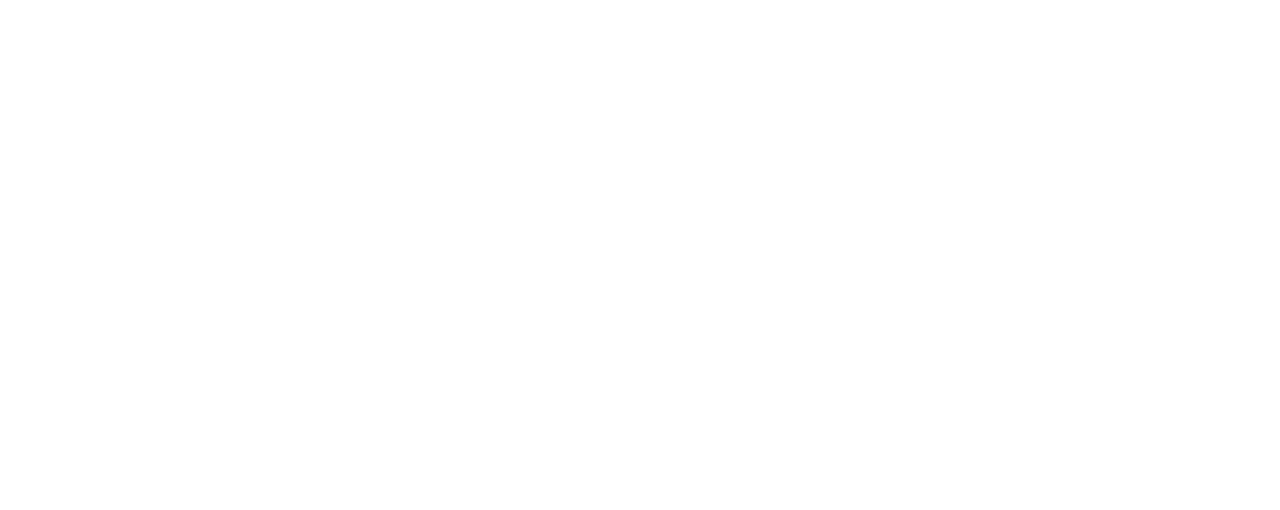
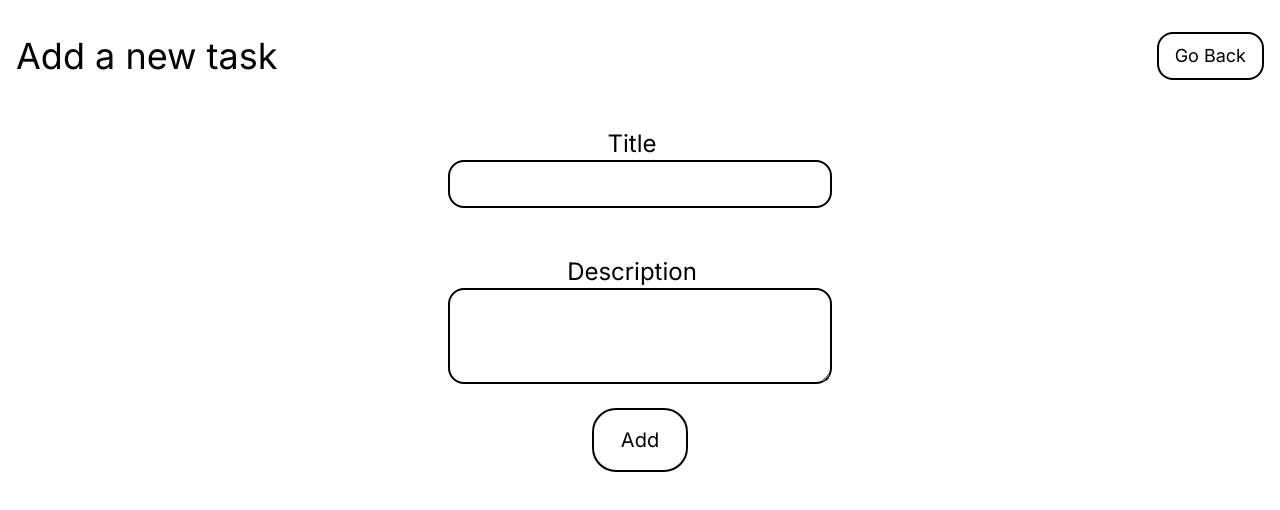
Before and after one commit to jazlan01/todo-next, a Next.js app in the folder todo/: page /new in a window 1280 px wide. Shown: the top 510 px of the page. Built offline with nearby package versions, Linux system fonts and the light colour scheme.

Commit message:
Refactored list to a client-side component, added the ability to add tasks, refactored context

```diff
--- a/todo/app/new/layout.tsx
+++ b/todo/app/new/layout.tsx
@@ -1,24 +1,24 @@
-import '../globals.css'
-import type { Metadata } from 'next'
-import { Inter } from 'next/font/google'
+import "../globals.css";
+import type { Metadata } from "next";
+import { Inter } from "next/font/google";
+import { ContextProvider } from "@/common/context";
 
-const inter = Inter({ subsets: ['latin'] })
+const inter = Inter({ subsets: ["latin"] });
 
 export const metadata: Metadata = {
-  title: 'To Do App',
-  description: 'An app for maintaining a list of tasks to do. All done locally on your system.',
-}
+  title: "To Do App",
+  description:
+    "An app for maintaining a list of tasks to do. All done locally on your system.",
+};
 
-export default function NewLayout({
-  children,
-}: {
-  children: React.ReactNode
-}) {
+export default function NewLayout({ children }: { children: React.ReactNode }) {
   return (
     <html lang="en">
-      <body className={` ${inter.className} container mx-auto p-4 pt-8 dark:text-white light:text-black h-screen`} >
-          {children}
-        </body>
+      <body
+        className={` ${inter.className} container mx-auto p-4 pt-8 pb-24 dark:text-white light:text-black h-screen overflow-scroll`}
+      >
+        <ContextProvider>{children}</ContextProvider>
+      </body>
     </html>
-  )
+  );
 }
--- a/todo/app/new/page.tsx
+++ b/todo/app/new/page.tsx
@@ -1,7 +1,45 @@
-export default function NewItem () {
-    return (
-        <div>
+'use client';
+import { Context } from "@/common/context";
+import { useContext, useState } from "react";
+import Link from "next/link";
+import { redirect } from 'next/navigation'
 
-        </div>
-    )
+export default function NewItem() {
+
+    const { addItem } = useContext(Context);
+
+    const [title, setTitle] = useState<string>('');
+    const [description, setDescription] = useState<string>('');
+
+    const onClickHandler = () => {
+        console.log(title, description);
+        addItem(title, description);
+        redirect('/');
+    }
+
+    const onTitleChange = (e : any) => {
+        setTitle(e.target.value);
+    };
+
+    const onDescriptionChange = (e : any) => {
+        setDescription(e.target.value);
+    };
+
+  return (
+    <>
+      <header className="flex justify-between items-center mb-6">
+        <h1 className="text-xl lg:text-4xl">Add a new task</h1>
+      <Link href="/" className="text-md lg:text-lg border-2 border-black dark:border-slate-400 rounded-2xl px-4 py-2 hover:bg-cyan-600 dark:drop-shadow-2xl dark:shadow-slate-400">Go Back</Link>
+
+      </header>
+      <main className="flex flex-col justify-between h-full pt-6">
+
+            <form className="flex flex-col h-fit items-center">
+                <span className="text-2xl mr-4">Title</span> <input type="text" name="title" id="title" className="w-fit lg:w-96 border-2 border-black rounded-2xl h-12 mb-6 p-4" onChange={onTitleChange}/> <br />
+                <span className="text-2xl mr-4 align-top">Description</span> <textarea name="description" id="description" className="w-fit lg:w-96 border-2 border-black rounded-2xl h-24 p-4" onChange={onDescriptionChange}/> <br />
+                <button type="button" className="h-16 w-24 border-2 border-black rounded-3xl text-xl hover:bg-slate-300" onClick={onClickHandler}>Add</button>
+            </form>
+      </main>
+    </>
+  );
 }
--- a/todo/common/context.tsx
+++ b/todo/common/context.tsx
@@ -7,7 +7,7 @@ export interface contextInterface {
     setItems: (items: ItemProps[]) => void;
     clearItems: () => void;
     markItemComplete: (id: number) => void;
-    addItem: (item: ItemProps) => void;
+    addItem: (title : string, description : string) => void;
     removeItem: (id: number) => void;
     updateItem: (id: number, item: ItemProps) => void;
     getItem: (id: number) => ItemProps | undefined;
@@ -29,9 +29,6 @@ export const ContextProvider = ({ children } : {children:React.ReactNode}) => {
 
     const clearItems = () => {
         setItems([]);
-        if (typeof window !== 'undefined') {
-            localStorage.setItem("items", JSON.stringify(items));
-        }
     }
     const markItemComplete = (id: number) => {
         const item = getItem(id);
@@ -39,29 +36,23 @@ export const ContextProvider = ({ children } : {children:React.ReactNode}) => {
             item.completed = true;
             updateItem(id, item);
         }
-        if (typeof window !== 'undefined') {
-            localStorage.setItem("items", JSON.stringify(items));
+    }
+    const addItem = async (title : string, description : string) => {
+        const item : ItemProps = {
+            id: items.length + 1,
+            title: title,
+            description: description,
+            completed: false
         }
-    }
-    const addItem = (item: ItemProps) => {
         setItems([...items, item]);
-        if (typeof window !== 'undefined') {
-            localStorage.setItem("items", JSON.stringify(items));
-        }
     }
     const removeItem = (id: number) => {
         setItems(items.filter(item => item.id !== id));
-        if (typeof window !== 'undefined') {
-            localStorage.setItem("items", JSON.stringify(items));
-        }
     }
     const updateItem = (id: number, item: ItemProps) => {
         const index = items.findIndex(item => item.id === id);
         items[index] = item;
         setItems([...items]);
-        if (typeof window !== 'undefined') {
-            localStorage.setItem("items", JSON.stringify(items));
-        }
     }
     const getItem = (id: number) => {
         return items.find(item => item.id === id);
@@ -87,9 +78,15 @@ export const ContextProvider = ({ children } : {children:React.ReactNode}) => {
                 setItems(JSON.parse(items));
             }
         }
-        console.log("Adding test item")
-        addItem({ id: 1, title: "Test", description: "This is a test", completed: false });
     }, [])
+
+    useEffect(() => {
+        if (typeof window !== 'undefined') {
+            console.log("In use effect, setting items to " + JSON.stringify(items));
+            localStorage.setItem("items", JSON.stringify(items));
+        }
+
+    }, [items])
 
     return (
         <Context.Provider value={context}>
--- a/todo/components/list.tsx
+++ b/todo/components/list.tsx
@@ -4,7 +4,7 @@ import Item, { ItemProps } from "./item";
 import { Context } from "@/common/context";
 
 export default function ItemList() {
-  const { items } = useContext(Context);
+  const { items, clearItems } = useContext(Context);
 
   return (
       <div className="h-screen w-full flex flex-col justify-center align-middle">
@@ -15,7 +15,7 @@ export default function ItemList() {
         </div>
         <div className="m-5 h-12 max-w-48 text-center">
           <button
-            onClick={() => {}}
+            onClick={clearItems}
             className="w-full lg:w-64 lg:text-2xl h-full bg-cyan-600 hover:bg-cyan-700 text-white rounded-3xl"
           >
             Clear All
```
Also changed, not shown: todo/app/layout.tsx (+17 -15 lines).
